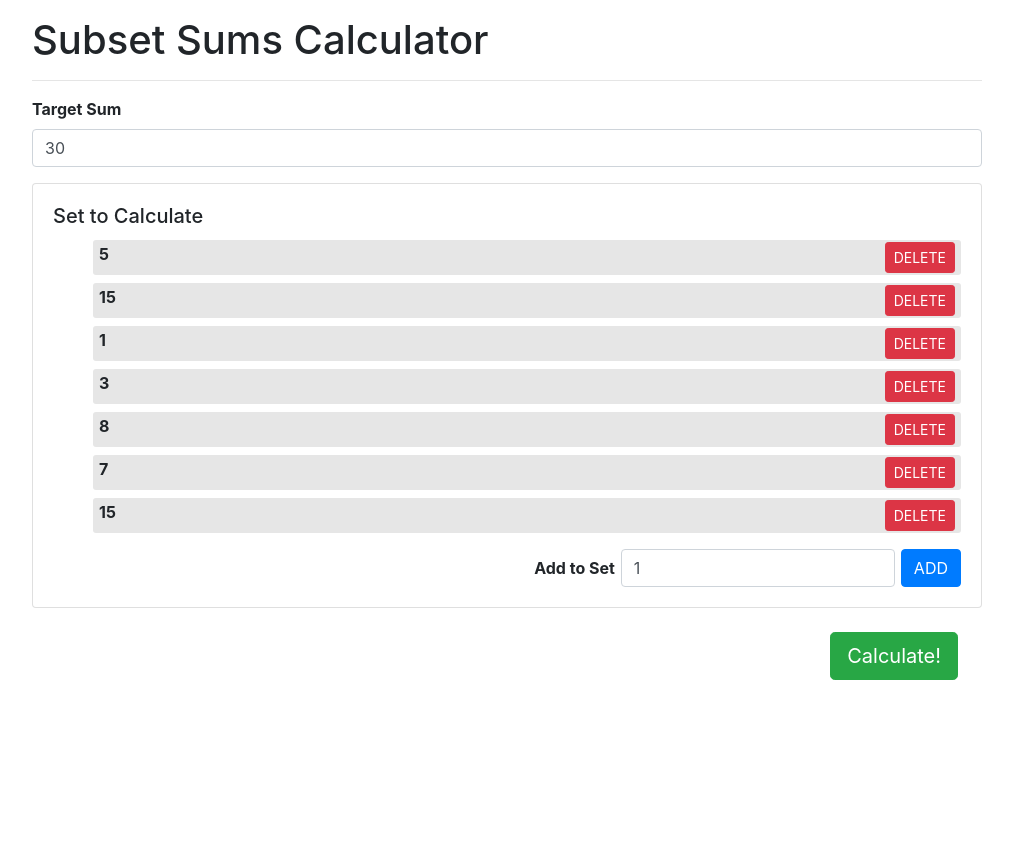
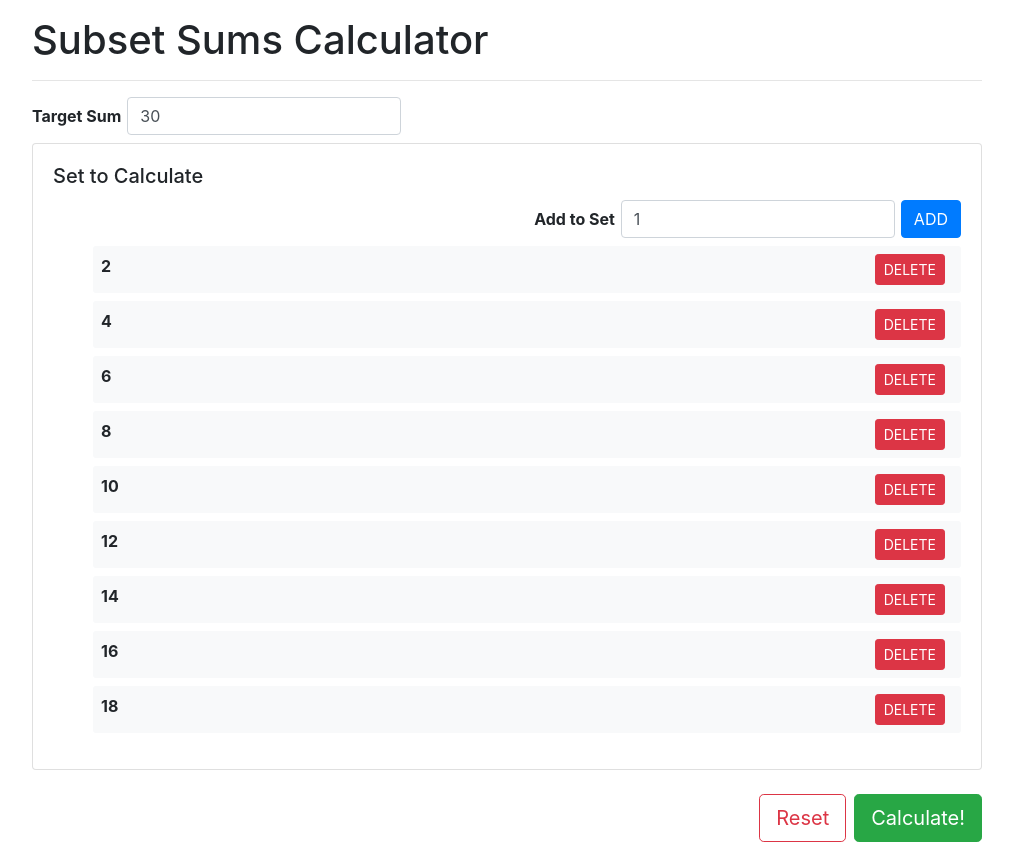
Before and after one commit to mdelally/subset-sums-calculator, a Vue app: page / in a window 1280 px wide. Shown: the whole page, without its empty margins (133-1146 px from the left). Before the commit the page ends 800 px from the top, so only its background shows below. Built offline with nearby package versions, Linux system fonts and the light colour scheme.

Commit message:
Reset and validation

```diff
--- a/src/App.vue
+++ b/src/App.vue
@@ -9,11 +9,12 @@
 <script>
 
 
-import Calculator from './components/Calculator';
+import Calculator from './components/Calculator.vue';
+
 export default {
   name: 'app',
   components: {
-    Calculator
+    Calculator,
   },
 };
 </script>
--- a/src/components/Calculator.vue
+++ b/src/components/Calculator.vue
@@ -1,107 +1,107 @@
 <template>
     <div>
-
+        <div class="form-inline d-flex mb-2">
             <div class="form-group">
                 <label for="sum">Target Sum</label>
                 <input type="number"
                        class="form-control"
-                   v-model.number="sum"
+                       v-model.number="target"
                        id="sum"
+                />
+            </div>
+        </div>
+        <number-list :set="set" />
+        <div class="d-flex justify-content-end mt-4 align-content-center">
+            <button class="btn btn-outline-danger btn-lg mr-2"
+                    @click.prevent="reset"
             >
+                Reset
+            </button>
+
+            <button class="btn btn-success btn-lg"
+                :class="{ 'disabled': set.length < 2 }"
+                :disabled="set.length < 2"
+                @click.prevent="calculate"
+            >
+                Calculate!
+            </button>
         </div>
 
-        <div class="card">
+        <div class="card my-3" v-if="result.length > 0">
             <div class="card-body">
-                <h5 class="card-title">Set to Calculate</h5>
-                <ul>
-                    <li v-for="(n, index) in set"
-                        class="d-flex justify-content-between"
-                    >
-                        <span>{{ n }}</span>
-                        <button class="btn btn-danger btn-sm"
-                                @click.prevent="deleteNumFromSet(index)"
-                        >
-                            DELETE
-                        </button>
-                    </li>
-                </ul>
-
-                <div class="form-inline d-flex justify-content-end">
-                    <div class="form-group">
-                        <label for="addToSet">Add to Set</label>
-                        <input type="number"
-                               class="form-control"
-                               v-model.number="newNum"
-                               id="addToSet"
-                        >
-                    </div>
-                    <button class="add-btn btn btn-primary btn-md"
-                            @click.prevent="addNumToSet"
-                    >
-                        ADD
-                    </button>
-                </div>
+                <h5 class="card-title">Results ({{ result.length }})</h5>
+                <pre><code class="code">{{ result }}</code></pre>
             </div>
         </div>
 
-        <div class="d-flex justify-content-end m-4">
-            <button class="btn btn-success btn-lg">
-                Calculate!
-            </button>
+        <div v-if="calculations > 1 && result.length === 0"
+            class="alert alert-warning mt-4"
+        >
+            Set returned no results!
         </div>
     </div>
 </template>
 
 <script>
+import NumberList from './NumberList.vue';
+
 export default {
   name: 'calculator',
+  components: { NumberList },
   data() {
     return {
-        set: [5,15,1,3,8,7,15],
-        sum: 30,
-        newNum: 1
-      }
-    },
-
-    computed: {
-      results() {
-
-      }
+      set: [2, 4, 6, 8, 10, 12, 14, 16, 18],
+      target: 30,
+      result: [],
+      calculations: 0,
+    };
   },
 
   methods: {
-      addNumToSet() {
-        this.set.push(newNum);
-        this.newNum = 1;
+    calculate() {
+      this.result = [];
+      this.findSubsetSums(this.set, this.target);
     },
-      deleteNumFromSet(index) {
-        this.set.splice(index, 1);
+    reset() {
+      this.result = [];
+      this.calculations = 0;
+    },
+    findSubsetSums(set, target, partial) {
+      this.calculations += 1;
+      let sum;
+      let num;
+      let remaining;
+      const nums = this.dedupeArray(set);
+
+      partial = partial || [];
+      sum = this.sumArray(partial);
+
+      if (sum > target) return null;
+
+      if (sum === target) {
+        this.result.push(partial);
       }
+
+      for (let i = 0; i < nums.length; i += 1) {
+        num = nums[i];
+        remaining = nums.slice(i + 1);
+        this.findSubsetSums(remaining, target, partial.concat([num]));
       }
-  }
+
+      return this.result;
+    },
+    dedupeArray(arr) {
+      return arr.filter((n, i) => arr.indexOf(n) === i);
+    },
+    sumArray(arr) {
+      return arr.reduce((a, b) => a + b, 0);
+    },
+  },
+};
 </script>
 
-<style scoped>
+<style>
     label {
         font-weight: 700;
     }
-
-    div.form-inline > div.form-group label {
-        margin-right: 6px;
-    }
-
-    button.add-btn {
-        margin-left: 6px;
-    }
-
-    li {
-        margin-bottom: 8px;
-        background-color: #e6e6e6;
-        padding: 2px 6px;
-        border-radius: 3px;
-    }
-
-    li > span {
-        font-weight: 700;
-    }
 </style>
--- /dev/null
+++ b/src/components/NumberList.vue
@@ -0,0 +1,85 @@
+<template>
+    <div class="card">
+        <div class="card-body">
+            <h5 class="card-title">Set to Calculate</h5>
+
+            <div v-if="set.length < 2" class="alert alert-danger">
+                <em class="p-1 font-weight-bold">Set must contain 2 or more values!</em>
+            </div>
+
+            <div class="form-inline d-flex justify-content-end mb-2">
+                <div class="form-group">
+                    <label for="addToSet">Add to Set</label>
+                    <input type="number"
+                           class="form-control"
+                           v-model.number="newNum"
+                           id="addToSet"
+                    >
+                </div>
+                <button class="add-btn btn btn-primary btn-md"
+                        @click.prevent="addNumToSet"
+                >
+                    ADD
+                </button>
+            </div>
+            <ul>
+                <li v-for="(n, index) in set"
+                    class="d-flex justify-content-between bg-light p-2 pr-3"
+                    :key="'num_' + index"
+                >
+                    <span>{{ n }}</span>
+                    <button class="btn btn-danger btn-sm"
+                            @click.prevent="deleteNumFromSet(index)"
+                    >
+                        DELETE
+                    </button>
+                </li>
+            </ul>
+        </div>
+    </div>
+</template>
+
+<script>
+export default {
+  name: 'number-list',
+
+  props: ['set'],
+
+  data() {
+    return {
+      newNum: 1,
+    };
+  },
+
+  methods: {
+    addNumToSet() {
+      this.set.push(this.newNum);
+      this.newNum = 1;
+    },
+    deleteNumFromSet(index) {
+      this.set.splice(index, 1);
+    },
+  },
+};
+</script>
+
+<style>
+    div.form-inline > div.form-group label {
+        margin-right: 6px;
+    }
+
+    button.add-btn {
+        margin-left: 6px;
+    }
+
+    li {
+        margin-bottom: 8px;
+        /*background-color: #e6e6e6;*/
+        /*padding: 2px 6px;*/
+        border-radius: 3px;
+    }
+
+    li > span {
+        font-weight: 700;
+    }
+</style>
```
Lines whose indentation alone changed are shown as unchanged.
